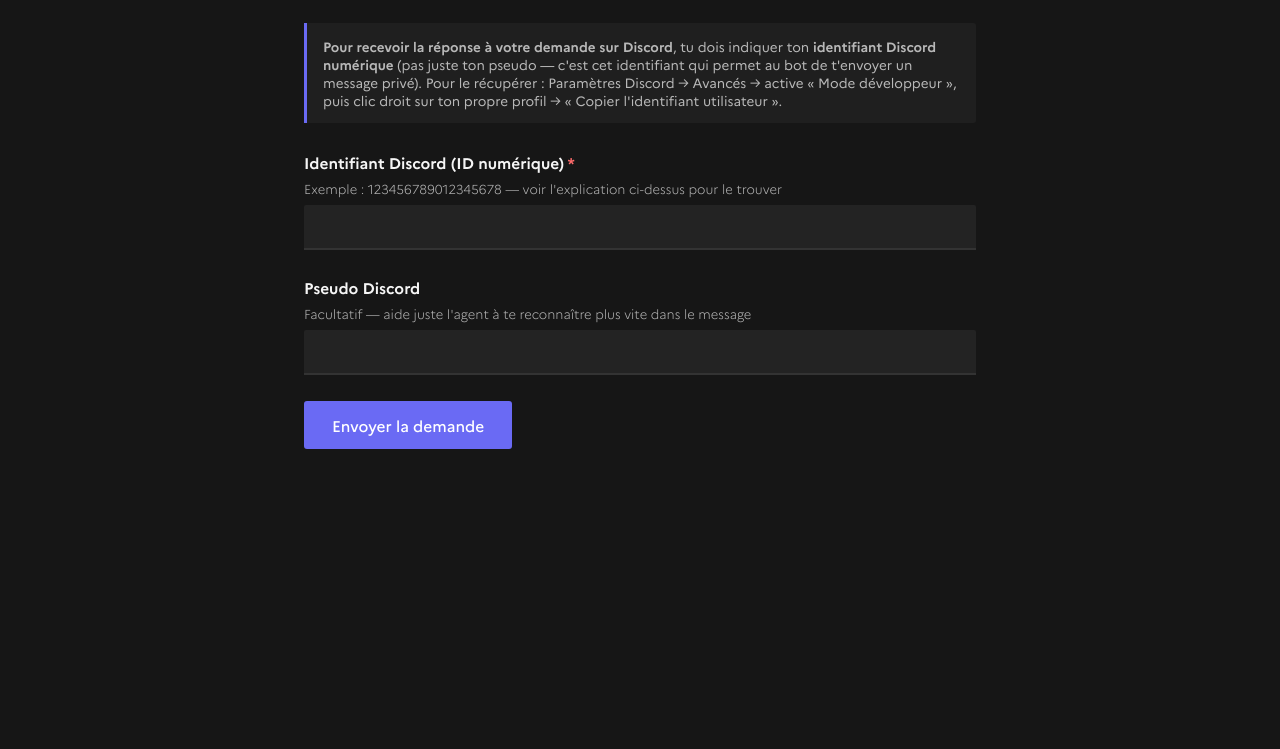
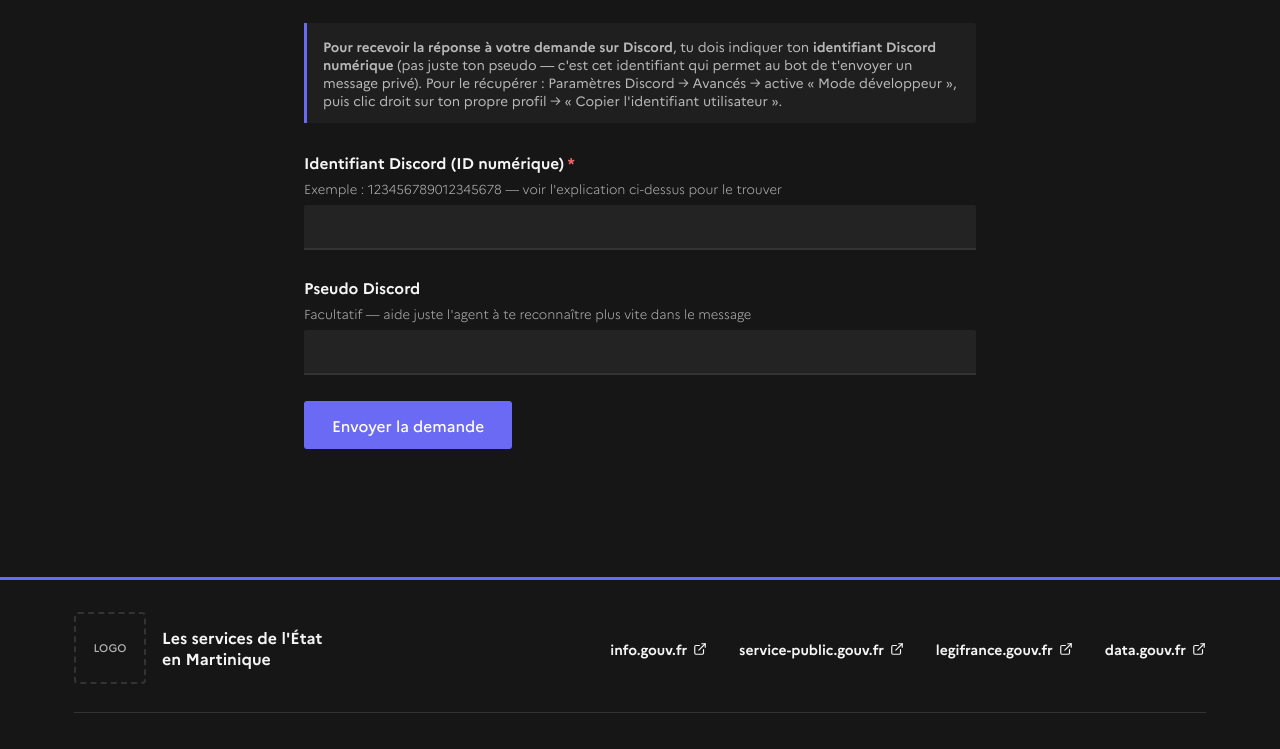
Before and after one commit to justicedemartinique/martiniquerp.gouv, a website: page demarches-permis-arme.html in a window 1280 px wide. Shown: the part 1500-2249 px from the top of the page. Before the commit the page ends 2029 px from the top, so only its background shows below. Drawn offline with Linux system fonts and the light colour scheme.

Commit message:
Implement footer with links and styles
Added footer section with links and styling.

```diff
--- a/demarches-permis-arme.html
+++ b/demarches-permis-arme.html
@@ -47,6 +47,7 @@
     --bg-card: #f6f6f6;
     --bg-card-hover: #eef0ff;
     --bg-input: #f0f0f0;
+    --gris-texte: #4a4a4a;
   }
 
 
@@ -260,13 +261,45 @@
     font-size: 14.5px;
     display: none;
   }
-  .form-status.success { display: block; background: #10301f; color: var(--succes); border-left: 3px solid var(--succes); }
-  .form-status.error { display: block; background: #3a1414; color: var(--erreur); border-left: 3px solid var(--erreur); }
+  .form-status.success { display: block; background: var(--bg-card); color: var(--succes); border-left: 3px solid var(--succes); }
+  .form-status.error { display: block; background: var(--bg-card); color: var(--erreur); border-left: 3px solid var(--erreur); }
 
   @media (max-width: 560px) {
     .fr-row-2 { flex-direction: column; gap: 0; }
     .fr-row-2 .fr-field { margin-bottom: 26px; }
   }
+
+  /* =========================================
+     PIED DE PAGE (identique sur toutes les pages, sans logo)
+  ========================================== */
+  body { display: flex; flex-direction: column; min-height: 100vh; }
+  main { width: 100%; flex: 1 0 auto; }
+  .site-footer {
+    margin-top: 48px;
+    border-top: 3px solid var(--accent);
+    background: var(--page-bg);
+    color: var(--text-primary);
+  }
+  .footer-inner { max-width: 1180px; margin: 0 auto; padding: 32px 24px 36px; }
+  .footer-top {
+    display: flex; align-items: center; justify-content: space-between; flex-wrap: wrap;
+    gap: 20px 40px; padding-bottom: 28px; border-bottom: 1px solid var(--border-dim);
+  }
+  .footer-title { margin: 0; font-size: 16px; font-weight: 700; line-height: 1.3; }
+  .footer-brand { display: flex; align-items: center; gap: 16px; }
+  .footer-logo-placeholder {
+    width: 72px; height: 72px; flex: none; border: 2px dashed var(--border-dim); border-radius: 4px;
+    display: flex; align-items: center; justify-content: center;
+    font-size: 11px; font-weight: 500; color: var(--text-dim); text-align: center; line-height: 1.2;
+  }
+  .footer-logo-img { height: 72px; width: auto; flex: none; display: block; }
+  .footer-links { list-style: none; margin: 0; padding: 0; display: flex; flex-wrap: wrap; gap: 12px 32px; }
+  .footer-links a {
+    display: inline-flex; align-items: center; gap: 6px;
+    color: var(--text-primary); font-size: 14px; font-weight: 700; text-decoration: none;
+  }
+  .footer-links a:hover, .footer-links a:focus-visible { color: var(--accent); text-decoration: underline; }
+  .footer-links svg { flex: none; }
 </style>
 </head>
 <body>
@@ -506,6 +539,27 @@
     </form>
   </main>
 
+  <footer class="site-footer" role="contentinfo">
+    <div class="footer-inner">
+      <div class="footer-top">
+        <div class="footer-brand">
+          <!-- EMPLACEMENT LOGO : remplace la ligne ci-dessous par
+               <img src="documents/logo.png" alt="Logo" class="footer-logo-img">
+               (ou le nom de ton image) -->
+          <div class="footer-logo-placeholder" aria-hidden="true">LOGO</div>
+          <p class="footer-title">Les services de l'État<br>en Martinique</p>
+        </div>
+        <ul class="footer-links">
+          <li><a href="https://www.info.gouv.fr" target="_blank" rel="noopener noreferrer" title="info.gouv.fr — nouvelle fenêtre">info.gouv.fr <svg width="14" height="14" viewBox="0 0 24 24" fill="none" stroke="currentColor" stroke-width="2" stroke-linecap="round" stroke-linejoin="round" aria-hidden="true"><path d="M18 13v6a2 2 0 0 1-2 2H5a2 2 0 0 1-2-2V8a2 2 0 0 1 2-2h6"/><path d="M15 3h6v6"/><path d="M10 14 21 3"/></svg></a></li>
+          <li><a href="https://www.service-public.gouv.fr" target="_blank" rel="noopener noreferrer" title="service-public.gouv.fr — nouvelle fenêtre">service-public.gouv.fr <svg width="14" height="14" viewBox="0 0 24 24" fill="none" stroke="currentColor" stroke-width="2" stroke-linecap="round" stroke-linejoin="round" aria-hidden="true"><path d="M18 13v6a2 2 0 0 1-2 2H5a2 2 0 0 1-2-2V8a2 2 0 0 1 2-2h6"/><path d="M15 3h6v6"/><path d="M10 14 21 3"/></svg></a></li>
+          <li><a href="https://www.legifrance.gouv.fr" target="_blank" rel="noopener noreferrer" title="legifrance.gouv.fr — nouvelle fenêtre">legifrance.gouv.fr <svg width="14" height="14" viewBox="0 0 24 24" fill="none" stroke="currentColor" stroke-width="2" stroke-linecap="round" stroke-linejoin="round" aria-hidden="true"><path d="M18 13v6a2 2 0 0 1-2 2H5a2 2 0 0 1-2-2V8a2 2 0 0 1 2-2h6"/><path d="M15 3h6v6"/><path d="M10 14 21 3"/></svg></a></li>
+          <li><a href="https://www.data.gouv.fr" target="_blank" rel="noopener noreferrer" title="data.gouv.fr — nouvelle fenêtre">data.gouv.fr <svg width="14" height="14" viewBox="0 0 24 24" fill="none" stroke="currentColor" stroke-width="2" stroke-linecap="round" stroke-linejoin="round" aria-hidden="true"><path d="M18 13v6a2 2 0 0 1-2 2H5a2 2 0 0 1-2-2V8a2 2 0 0 1 2-2h6"/><path d="M15 3h6v6"/><path d="M10 14 21 3"/></svg></a></li>
+        </ul>
+      </div>
+    </div>
+  </footer>
+
+
   <script>
     // ---- bascule thème sombre / clair ----
     const themeBtn = document.getElementById('theme-toggle-btn');
```
